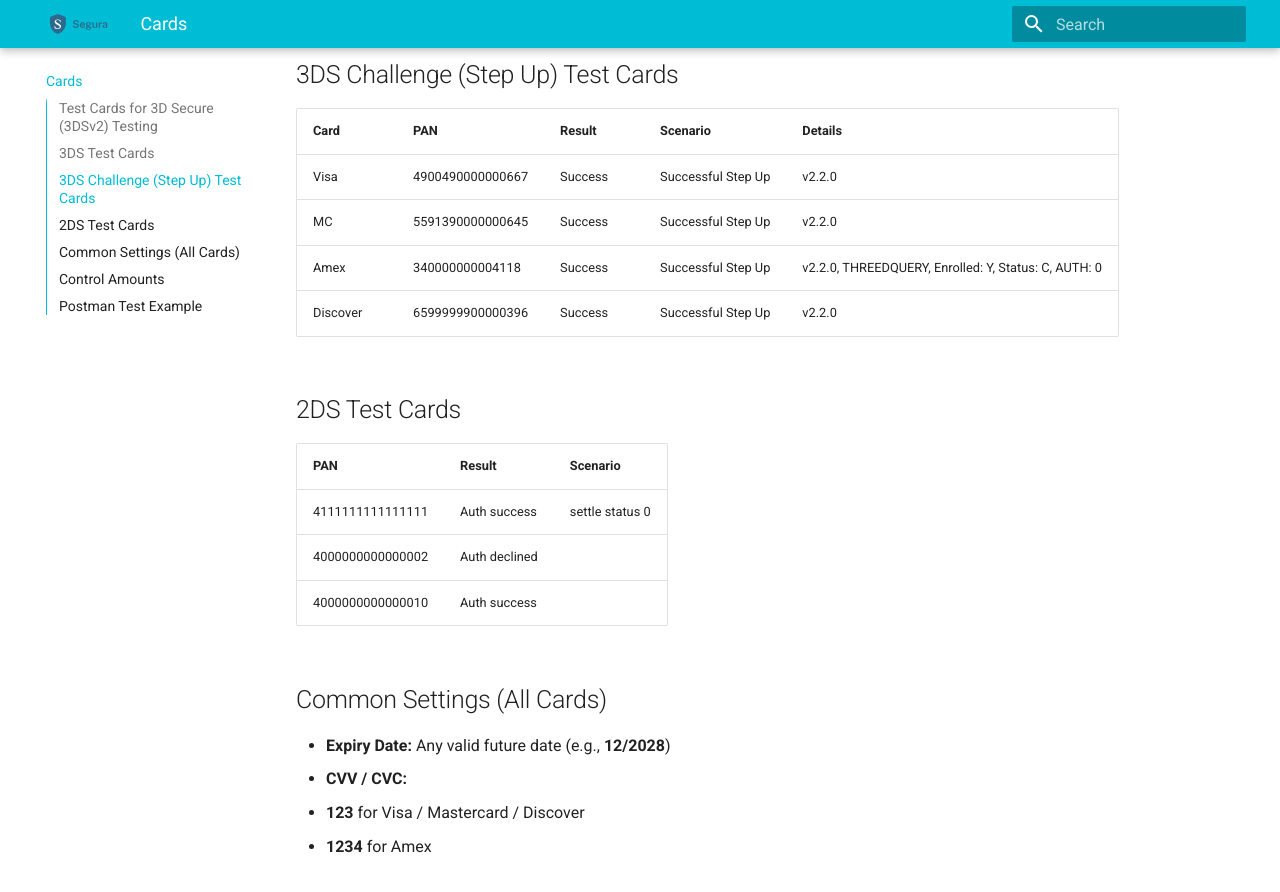
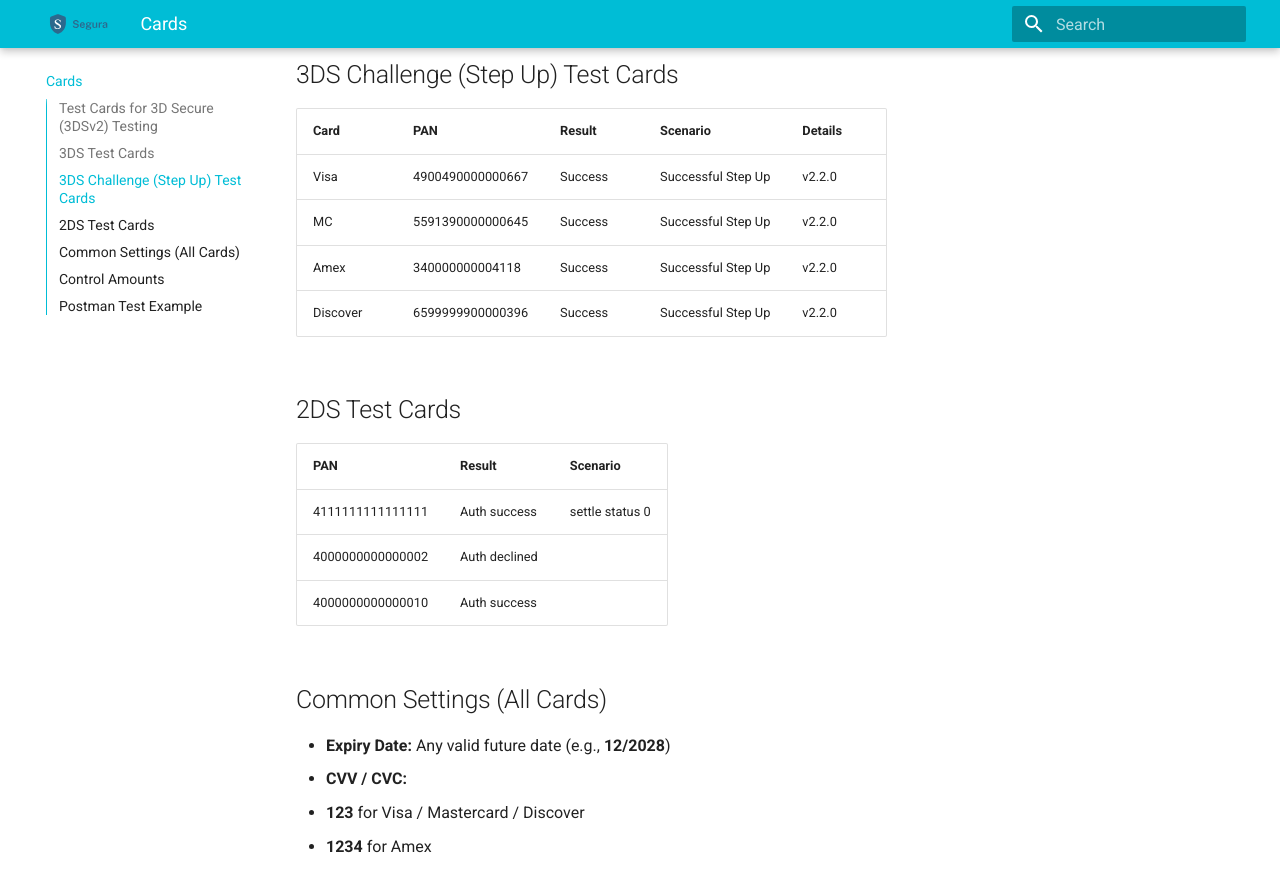
Before and after one commit to Noah-droid/segura, an MkDocs documentation site: the page built from docs/cards.md, in a window 1280 px wide and 900 px high, scrolled down 848 px. Shown: the top 892 px of the window. Built offline with MkDocs 1.6.1 and Material for MkDocs 9.7.7, drawn with Linux system fonts in a browser that asks for light colours.

Commit message:
update cards

```diff
--- a/docs/cards.md
+++ b/docs/cards.md
@@ -22,7 +22,7 @@
 |------|-------------------|--------|------------------------|----------------------------------------------------|
 | Visa | 4900490000000667 | Success | Successful Step Up | v2.2.0 |
 | MC | 5591390000000645 | Success | Successful Step Up | v2.2.0 |
-| Amex | 340000000004118 | Success | Successful Step Up | v2.2.0, THREEDQUERY, Enrolled: Y, Status: C, AUTH: 0 |
+| Amex | 340000000004118 | Success | Successful Step Up | v2.2.0 |
 | Discover | 6599999900000396 | Success | Successful Step Up | v2.2.0 |
 
 
```
